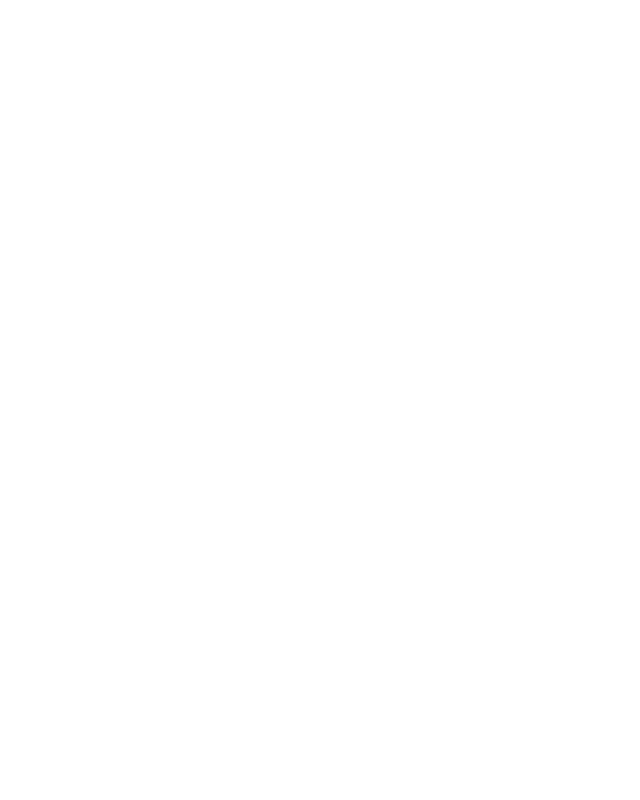
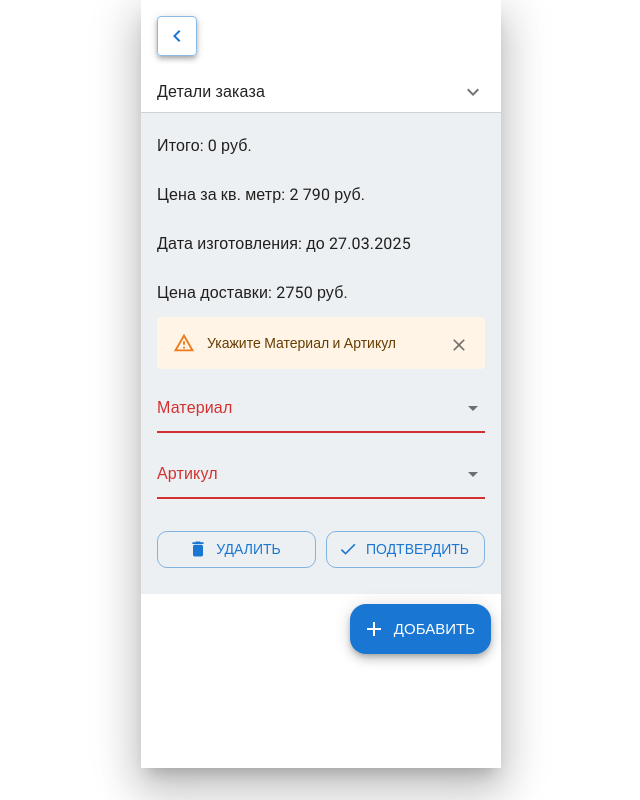
Before and after one commit to Artur29front/test_project, a React (Create React App) app: page / in a window 1280 px wide. Shown: the whole page, without its empty margins (319-959 px from the left). Built offline with nearby package versions, Linux system fonts and the light colour scheme; the HTML template or start-up script is replaced by a standard one; a web font is replaced by a local one.

Commit message:
Accordion Price complete;

```diff
--- a/package.json
+++ b/package.json
@@ -3,6 +3,11 @@
   "version": "0.1.0",
   "private": true,
   "dependencies": {
+    "@emotion/react": "^11.14.0",
+    "@emotion/styled": "^11.14.0",
+    "@fontsource/roboto": "^5.2.5",
+    "@mui/icons-material": "^6.4.7",
+    "@mui/material": "^6.4.7",
     "@testing-library/dom": "^10.4.0",
     "@testing-library/jest-dom": "^6.6.3",
     "@testing-library/react": "^16.2.0",
--- a/src/App.tsx
+++ b/src/App.tsx
@@ -1,10 +1,30 @@
 import React from 'react';
+import { createTheme, ThemeProvider } from "@mui/material/styles";
+import "@fontsource/roboto";
+import OrderDetails from "./pages/OrderDetails";
+
+const theme = createTheme({
+    typography: {
+        fontFamily: "Roboto, Arial, sans-serif",
+        subtitle1: {
+            fontSize: "1rem",
+            lineHeight: "150%",
+            letterSpacing: "0.15px"
+        },
+        body1: {
+            fontSize: "1rem",
+            lineHeight: "175%",
+            letterSpacing: "0.15px",
+            color: "hsla(0, 0%, 0%, 0.87)"
+        }
+    }
+});
 
 const App = () => {
     return (
-        <div>
-
-        </div>
+        <ThemeProvider theme={theme}>
+          <OrderDetails />
+        </ThemeProvider>
     );
 };
 
--- /dev/null
+++ b/src/pages/OrderDetails.tsx
@@ -0,0 +1,161 @@
+import { useState } from "react";
+import {
+    Stack, Accordion, AccordionSummary, AccordionDetails,
+    Typography, Button, Alert, TextField, Box, IconButton
+} from "@mui/material";
+import {ChevronLeft, Close, DeleteRounded, Check, Add, ArrowDropDown} from "@mui/icons-material";
+
+const OrderDetails = () => {
+
+    const [error, setError] = useState(true);
+    const [material, setMaterial] = useState("");
+    const [article, setArticle] = useState("");
+
+
+    const handleConfirm = () => {
+        if (!material || !article) {
+            setError(true);
+        } else {
+            setError(false);
+            alert("Заказ подтвержден!");
+        }
+    };
+
+    const handleMaterialChange = (e: any) => {
+        setMaterial(e.target.value);
+        if (e.target.value && article) {
+            setError(false);
+        }
+    };
+
+    const handleArticleChange = (e: any) => {
+        setArticle(e.target.value);
+        if (material && e.target.value) {
+            setError(false);
+        }
+    };
+
+
+    return (
+        <Box
+            sx={{
+                width: 360, bgcolor: "white", boxShadow: 24, mx: "auto", minHeight: "96vh"
+            }}
+        >
+            <Stack sx={{p:2, justifyContent: "start"}}>
+                <Button variant="outlined"
+                        sx={{display: "flex", justifyContent: "center", alignItems: "center", width: "40px", minWidth: "40px", height: "40px", p: 0, boxShadow: 4 }}
+                >
+                            <ChevronLeft sx={{margin: 0, width: "24px", height: "24px", borderRadius: "1px"}} />
+                </Button>
+            </Stack>
+
+            <Accordion defaultExpanded disableGutters aria-controls="panel1-content"
+                       id="panel1-header" sx={{ boxShadow: "none", '&:before':{height:'0px'} }}>
+                <AccordionSummary
+                    expandIcon={<ChevronLeft sx={{transform: "rotate(90deg)" }} />}
+                    sx={{height: "40px", m: 0, minHeight: "unset" }}
+                >
+                    <Typography variant="subtitle1" sx={{color: "hsla(0, 0%, 0%, 0.87)", m: 0,'&$expanded': {
+                            my: 0}}}>Детали заказа</Typography>
+                </AccordionSummary>
+                <AccordionDetails sx={{background: 'hsla(204, 15%, 94%, 1)', borderTop: "1px solid hsla(0, 0%, 0%, 0.12)"}}>
+                    <Typography variant="body1" sx={{py: '10.5px'}}>Итого: 0 руб.</Typography>
+                    <Typography variant="body1" sx={{py: '10.5px'}}>Цена за кв. метр: 2 790 руб.</Typography>
+                    <Typography variant="body1" sx={{py: '10.5px'}}>Дата изготовления: до 27.03.2025</Typography>
+                    <Typography variant="body1" sx={{py: '10.5px'}}>Цена доставки: 2750 руб.</Typography>
+
+
+                    {error && (
+                        <Alert
+                            severity="warning"
+                            sx={{display: "flex", justifyContent: "center", alignItems: "center"}}
+                            action={
+                                <IconButton
+                                    aria-label="close"
+                                    onClick={() => setError(false)}
+                                >
+                                    <Close fontSize="inherit" sx={{width: "20px", height: "20px"}} />
+                                </IconButton>
+                            }
+                        >
+                            Укажите Материал и Артикул
+                        </Alert>
+                    )}
+
+                    <Accordion disableGutters aria-controls="panel2-content"
+                               id="panel2-header"
+                               sx={{background: "inherit", boxShadow: "none", mb: "10px", '&:before':{height:'0px'}}}>
+                        <AccordionSummary expandIcon={<ArrowDropDown />} sx={{px: 0, borderBottom: error ? "2px solid hsla(0, 65%, 51%, 1)" : "none", "& .MuiAccordionSummary-content": {m: 0}, mt: 2, mb: "2px", "&.Mui-expanded": {borderBottom: "none"}}} >
+                            <Typography sx={{ color: error ? "hsla(0, 65%, 51%, 1)" : "black"}}>Материал</Typography>
+                        </AccordionSummary>
+                        <AccordionDetails sx={{p: 0}}>
+                            <TextField
+                            label="Материал"
+                            variant="outlined"
+                            fullWidth
+                            error={error && !material}
+                            onChange={handleMaterialChange}
+                            />
+                        </AccordionDetails>
+                    </Accordion>
+
+                    <Accordion disableGutters aria-controls="panel3-content"
+                               id="panel3-header"
+                               sx={{background: "inherit", boxShadow: "none", mb: "10px", '&:before':{height:'0px'}}}>
+                        <AccordionSummary expandIcon={<ArrowDropDown />} sx={{px: 0, borderBottom: error ? "2px solid hsla(0, 65%, 51%, 1)" : "none", "& .MuiAccordionSummary-content": {m: 0}, mt: 2, mb: "2px", "&.Mui-expanded": {borderBottom: "none"}}} >
+                            <Typography sx={{ color: error ? "hsla(0, 65%, 51%, 1)" : "black" }}>Артикул</Typography>
+                        </AccordionSummary>
+                        <AccordionDetails sx={{p: 0}}>
+                            <TextField
+                                label="Артикул"
+                                variant="outlined"
+                                fullWidth
+                                error={error && !article}
+                                sx={{ mt: 1 }}
+                                onChange={handleArticleChange}
+                            />
+                        </AccordionDetails>
+                    </Accordion>
+
+
+                    <Box sx={{ display: "flex", justifyContent: "space-between", pt: "20px", pb: "10px", columnGap: "10px" }}>
+                        <Button
+                            startIcon={<DeleteRounded />}
+                            fullWidth
+                            sx={{borderRadius: "10px"}}
+                            variant="outlined"
+                            color="primary"
+                        >
+                            Удалить
+                        </Button>
+                        <Button
+                            startIcon={<Check />}
+                            fullWidth
+                            sx={{borderRadius: "10px"}}
+                            variant="outlined"
+                            color="primary"
+                            onClick={handleConfirm}>
+                            Подтвердить
+                        </Button>
+                    </Box>
+                </AccordionDetails>
+            </Accordion>
+
+            <Box sx={{ display: "flex", justifyContent: "end", mx: "10px", pb: "32px" }}>
+                <Button
+                    variant="contained"
+                    color="primary"
+                    fullWidth
+                    startIcon={<Add sx={{minWidth: "24px", minHeight: "24px"}} />}
+                    size="large"
+                    sx={{ mt: "10px", boxShadow: "6", borderRadius: "16px", width: "max-content", py: "12px", px: "16px" }}
+                >
+                    Добавить
+                </Button>
+            </Box>
+        </Box>
+    );
+};
+
+export default OrderDetails;
```
